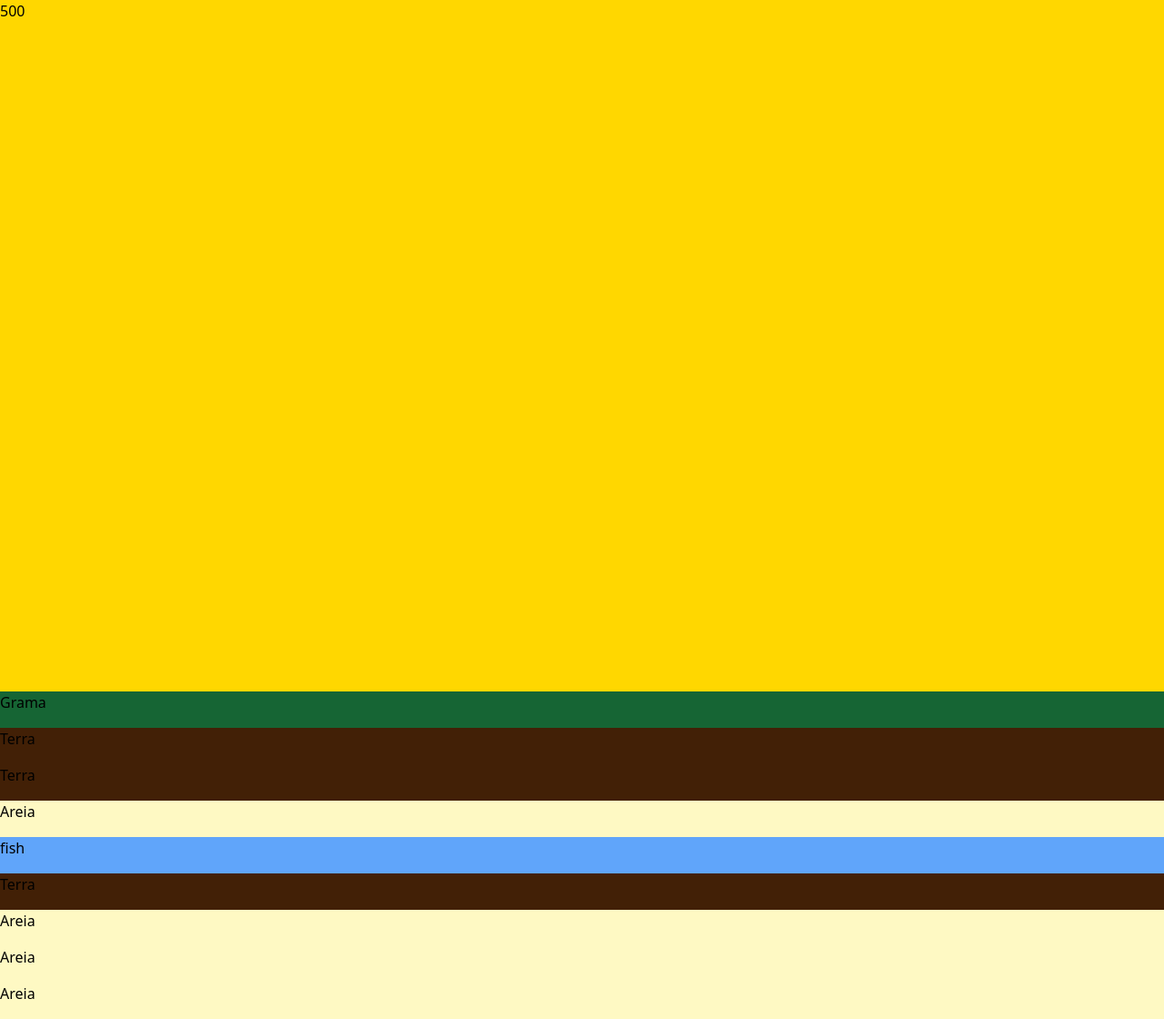
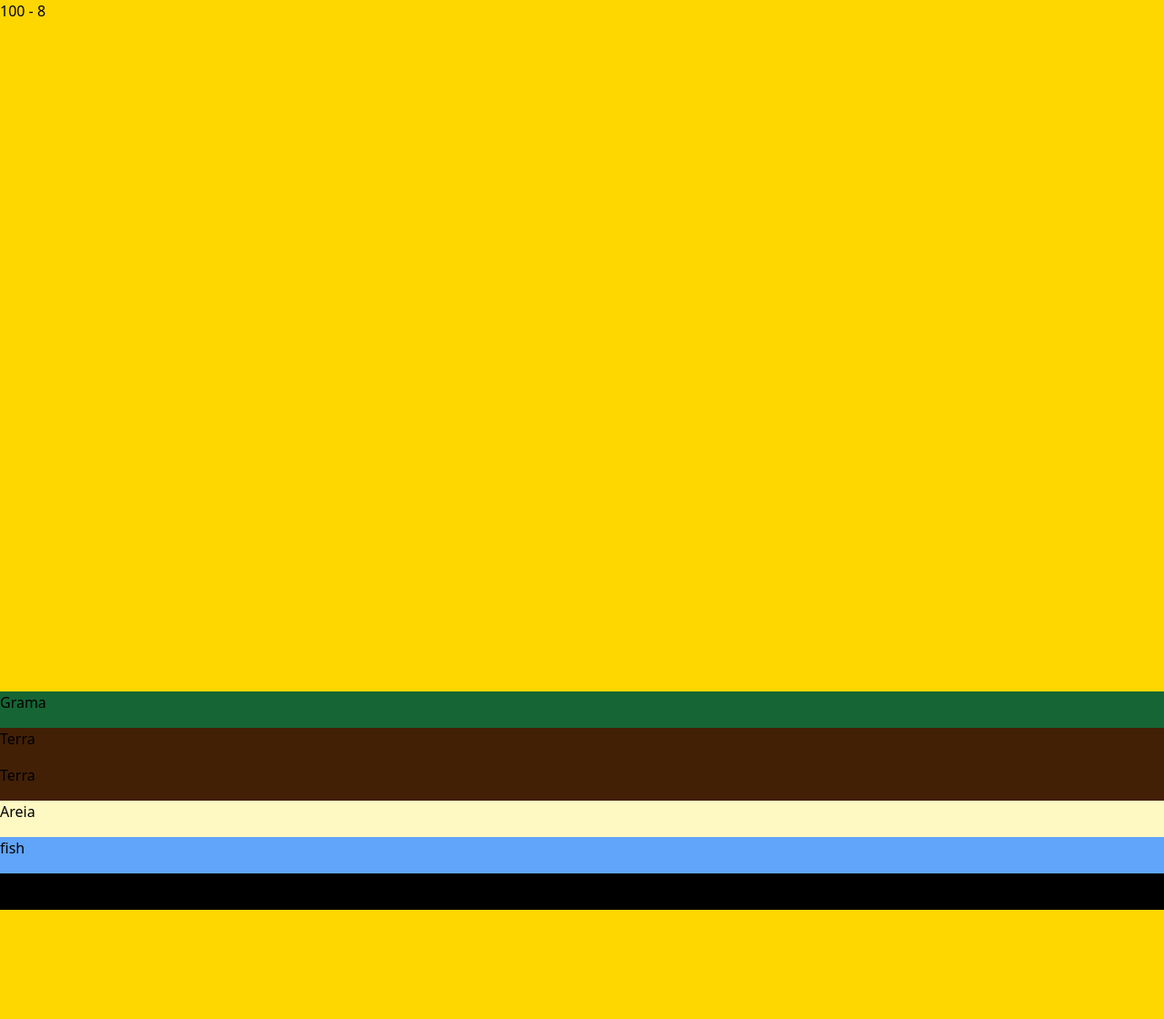
Before and after one commit to Leckller/scrollMiner, a React (Vite) app: page / in a window 1280 px wide. Shown: the whole page at 91% size. After the commit the page ends 1000 px from the top, so only its background shows below. Built offline with nearby package versions, Linux system fonts and the light colour scheme.

Commit message:
fix: mudei a lógica td, tá melhor agr

```diff
--- a/src/State/Context.tsx
+++ b/src/State/Context.tsx
@@ -5,7 +5,15 @@ type ContextType = {
   height: number,
   setHeight: (p: number) => void,
   floors: Floors[],
-  setFloors: React.Dispatch<React.SetStateAction<Floors[]>>
+  setFloors: React.Dispatch<React.SetStateAction<Floors[]>>,
+  start: boolean,
+  setStart: React.Dispatch<React.SetStateAction<boolean>>,
+  limitTimer: number,
+  setLimitTimer: React.Dispatch<React.SetStateAction<number>>,
+  seconds: number,
+  setSeconds: React.Dispatch<React.SetStateAction<number>>,
+  money: number,
+  setMoney: React.Dispatch<React.SetStateAction<number>>,
 };
 
 const Context = createContext({} as ContextType);
--- a/src/State/Provider.tsx
+++ b/src/State/Provider.tsx
@@ -5,9 +5,27 @@ import { Floors } from '../types/floors';
 function Provider({ children }: { children:ReactNode }) {
   const [height, setHeight] = useState(0);
   const [floors, setFloors] = useState<Floors[]>(['terra', 'terra', 'areia']);
+  const [start, setStart] = useState(false);
+  const [limitTimer, setLimitTimer] = useState(3000);
+  const [seconds, setSeconds] = useState(0);
+  const [money, setMoney] = useState(0);
 
   return (
-    <Context.Provider value={ { height, setHeight, floors, setFloors } }>
+    <Context.Provider
+      value={ { height,
+        setHeight,
+        floors,
+        setFloors,
+        limitTimer,
+        setLimitTimer,
+        start,
+        setStart,
+        seconds,
+        setSeconds,
+        money,
+        setMoney,
+      } }
+    >
       {children}
     </Context.Provider>
   );
--- /dev/null
+++ b/src/components/Floor.tsx
@@ -0,0 +1,23 @@
+import { Floors } from '../types/floors';
+import { Agua, Areia, Grama, Ouro, Pedra, Terra } from './floors';
+
+function Floor({ type }: { type: Floors }) {
+  switch (type) {
+    case 'terra':
+      return <Terra />;
+    case 'agua':
+      return <Agua />;
+    case 'areia':
+      return <Areia />;
+    case 'pedra':
+      return <Pedra />;
+    case 'ouro':
+      return <Ouro />;
+    case 'grama':
+      return <Grama />;
+    default:
+      return <Terra />;
+  }
+}
+
+export default Floor;
--- a/src/components/Header.tsx
+++ b/src/components/Header.tsx
@@ -2,12 +2,12 @@ import { useContext } from 'react';
 import Context from '../State/Context';
 
 function Header() {
-  const { height } = useContext(Context);
+  const { height, seconds } = useContext(Context);
   return (
     <header
       className="fixed"
     >
-      {height}
+      {`${height} - ${seconds}`}
     </header>
   );
 }
--- a/src/components/Main.tsx
+++ b/src/components/Main.tsx
@@ -1,42 +1,24 @@
 import { useContext } from 'react';
 import Context from '../State/Context';
 import useMiner from '../hooks/useMiner';
-import Terra from './floors/Terra';
-import Grama from './floors/Grama';
-import Agua from './floors/Agua';
-import Areia from './floors/Areia';
-import Pedra from './floors/Pedra';
-import Ouro from './floors/Ouro';
 import useTimer from '../hooks/useTimer';
+import Floor from './Floor';
 
 function Main() {
   const { height, floors } = useContext(Context);
   useMiner();
-  const [a, timer] = useTimer();
+  useTimer();
   return (
     <main
       id="top"
       className={ `"flex flex-col justify-evenly ${`h-[${height}]`}` }
     >
       <div className="h-[95vh]" />
-      <Grama />
-      {floors.map((f, i) => {
-        switch (f) {
-          case 'terra':
-            return <Terra />;
-          case 'agua':
-            return <Agua />;
-          case 'areia':
-            return <Areia />;
-          case 'pedra':
-            return <Pedra />;
-          case 'ouro':
-            return <Ouro />;
-          default:
-            return <Terra />;
-        }
-      })}
-      <div className="bg-black" id="sentinel" />
+      <Floor type="grama" />
+      {floors.map((f, i) => (
+        <Floor type={ f } key={ f + i } />
+      ))}
+      <div className="bg-black h-[5vh]" id="sentinel" />
     </main>
   );
 }
--- /dev/null
+++ b/src/components/floors/index.ts
@@ -0,0 +1,8 @@
+import Agua from './Agua';
+import Grama from './Grama';
+import Areia from './Areia';
+import Ouro from './Ouro';
+import Pedra from './Pedra';
+import Terra from './Terra';
+
+export { Agua, Areia, Grama, Ouro, Pedra, Terra };
--- a/src/hooks/useMiner.tsx
+++ b/src/hooks/useMiner.tsx
@@ -4,14 +4,16 @@ import { Floors } from '../types/floors';
 import randomFloor from '../utils/randomFloor';
 
 function useMiner() {
-  const { height, setHeight, setFloors } = useContext(Context);
+  const { height, setHeight, setFloors, limitTimer, setStart } = useContext(Context);
   useEffect(() => {
     const sentinel = document.querySelector('#sentinel')!;
     const observer = new IntersectionObserver((entries) => {
       const [entry] = entries;
 
       if (entry.isIntersecting) {
+        setStart(true);
         observer.unobserve(sentinel);
+        setTimeout(() => {
           const newHeight = height + 100;
           let floor: Floors = 'terra';
 
@@ -22,14 +24,14 @@ function useMiner() {
           }
           setFloors((p) => [...p, floor]);
           setHeight(newHeight);
+          setStart(false);
+        }, limitTimer);
       }
     }, {
-      rootMargin: '100px',
+      threshold: 0.8,
     });
 
-    setTimeout(() => {
     observer.observe(sentinel);
-    }, 1000);
   }, [height]);
 }
 
--- a/src/hooks/useTimer.tsx
+++ b/src/hooks/useTimer.tsx
@@ -1,27 +1,19 @@
-import { useEffect, useState } from 'react';
+import { useContext, useEffect } from 'react';
+import Context from '../State/Context';
 
-function useTimer(): [() => void, number] {
-  const [seconds, setSeconds] = useState(0);
-  const [start, setStart] = useState(true);
-  const toggleStart = () => {
-    setStart((prev) => !prev);
-  };
+function useTimer() {
+  const { limitTimer, start, seconds, setSeconds } = useContext(Context);
 
   useEffect(() => {
-    if (seconds >= 30) {
-      setSeconds(0);
-    }
     if (start) {
       const id = setInterval(() => {
         setSeconds(seconds + 1);
-        console.log(seconds);
-      }, 100);
+      }, limitTimer / 10);
 
       return () => clearInterval(id);
     }
+    setSeconds(0);
   }, [start, seconds]);
-
-  return [toggleStart, seconds];
 }
 
 export default useTimer;
--- a/src/types/floors.ts
+++ b/src/types/floors.ts
@@ -1 +1 @@
-export type Floors = 'terra' | 'agua' | 'areia' | 'pedra' | 'ouro';
+export type Floors = 'terra' | 'agua' | 'areia' | 'pedra' | 'ouro' | 'grama';
```
Lines whose indentation alone changed are shown as unchanged.
